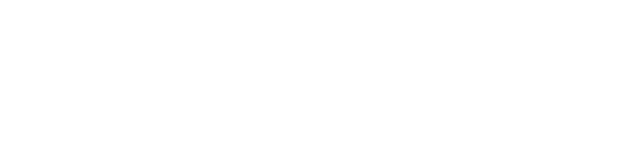
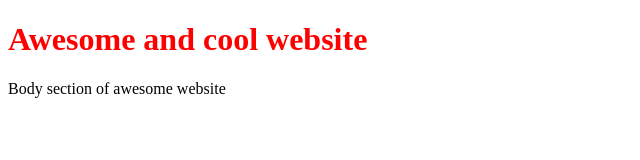
Before and after one commit to bailey-long/WEB503_LabOne, a website: page src/index.html in a window 1280 px wide. Shown: the whole page, without its empty margins (0-640 px from the left). Drawn offline with Linux system fonts and the light colour scheme.

Commit message:
Website update

```diff
--- a/src/index.css
+++ b/src/index.css
@@ -0,0 +1,9 @@
+.first_tag{
+    color: red;
+}
+h1{
+
+}
+p{
+
+}
--- a/src/index.html
+++ b/src/index.html
@@ -9,7 +9,8 @@
         <link rel="stylesheet" href="index.css">
     </head>
     <body>
-
+        <h1 class="first_tag">Awesome and cool website</h1>
+        <p>Body section of awesome website</p>
         <script src="index.js" async defer></script>
     </body>
 </html>
```
